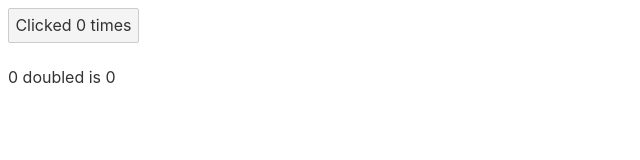
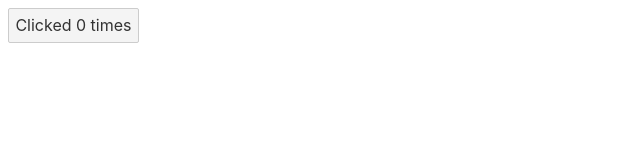
Before and after one commit to SynCROSS/learning-svelte, a Svelte app: page / in a window 1280 px wide. Shown: the top 160 px of the page, without its empty margins (0-640 px from the left). Built offline with nearby package versions, Linux system fonts and the light colour scheme.

Commit message:
Statements

```diff
--- a/src/App.svelte
+++ b/src/App.svelte
@@ -5,12 +5,10 @@
     count += 1;
   }
 
-  $: doubled = count * 2;
+  $: console.log(count);
 </script>
 
 <button on:click={handleClick}>
   Clicked {count}
   {count === 1 ? 'time' : 'times'}
 </button>
-
-<p>{count} doubled is {doubled}</p>
```
Also changed, not shown: public/build/bundle.js, 1 other file (tests, documents, lock files or other folders).
